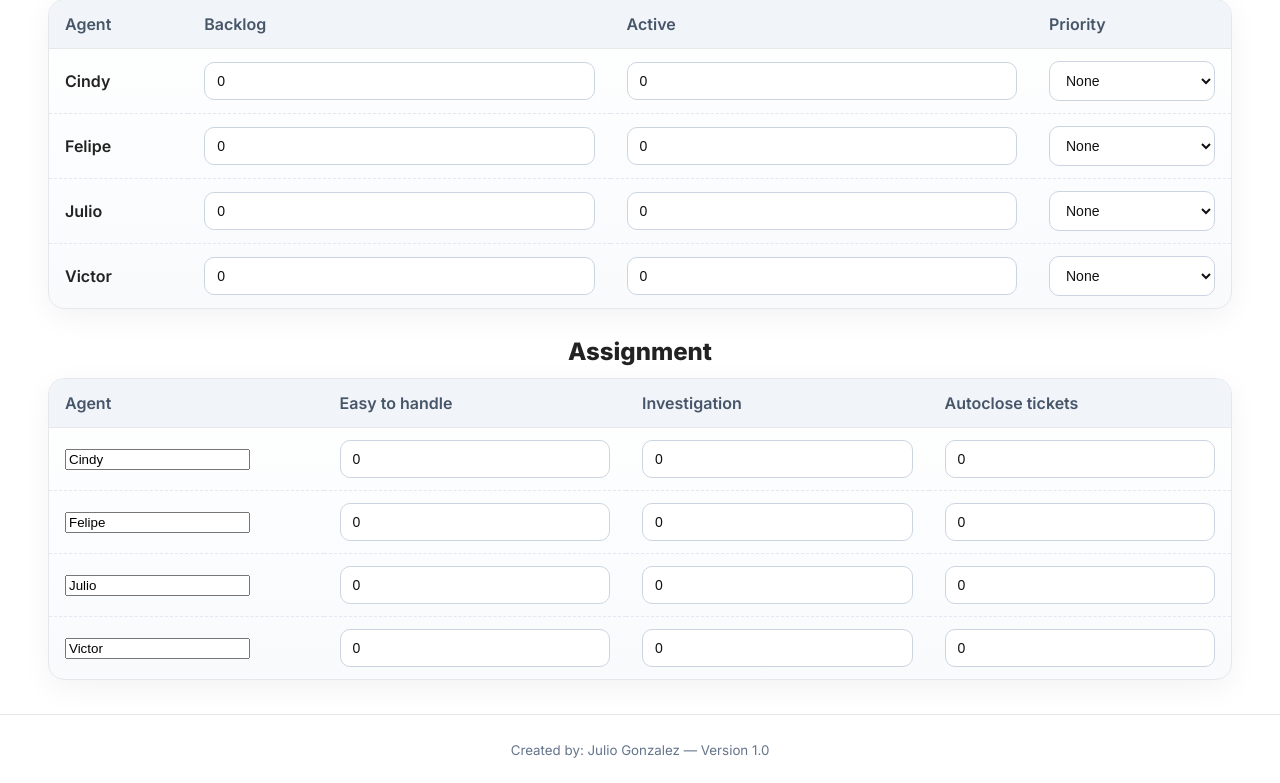
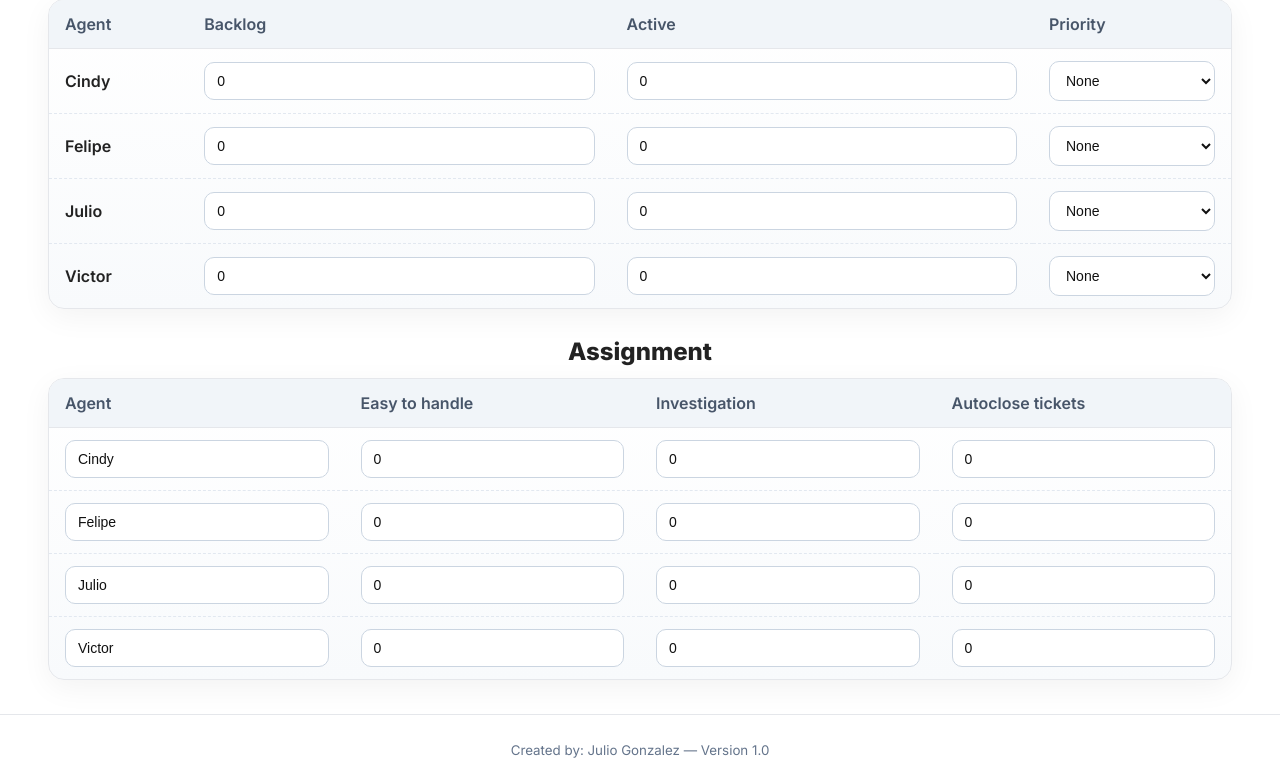
Before and after one commit to Julio11265/QueueManagerBOG, a Flask app: page / in a window 1280 px wide. Shown: the part 154-937 px from the top of the page. Run offline with Flask 3, Linux system fonts and the light colour scheme; data comes from the database, SQL or seed files in the repository; some libraries are stand-ins or nearby versions.

Commit message:
Update styles.css

```diff
--- a/static/styles.css
+++ b/static/styles.css
@@ -28,7 +28,7 @@ html,body{
   color:var(--text);
 }
 
-/* ===== Header con títulos centrados y fecha a la derecha ===== */
+/* ===== Header con título centrado y fecha a la derecha ===== */
 .app-header{
   position:sticky; top:0;
   display:flex; align-items:center; justify-content:center;
@@ -112,9 +112,30 @@ input[type="number"]:focus, select:focus{
   box-shadow: 0 0 0 3px var(--ring);
 }
 
-/* ===== Prioridad por fila ===== */
-tr.p1{ background: var(--row-p1); border-left:4px solid var(--row-p1-border); }
-tr.p2{ background: var(--row-p2); border-left:4px solid var(--row-p2-border); }
+/* ===== Prioridad por fila (color visible en toda la celda) ===== */
+tr.p1 td { background: var(--row-p1) !important; }
+tr.p2 td { background: var(--row-p2) !important; }
+tr.p1 { border-left:4px solid var(--row-p1-border); }
+tr.p2 { border-left:4px solid var(--row-p2-border); }
+/* armoniza inputs/selects cuando hay color de fila */
+tr.p1 input, tr.p1 select { background:#fff7f7 !important; border-color:#fecaca !important; }
+tr.p2 input, tr.p2 select { background:#fffbea !important; border-color:#fde68a !important; }
+
+/* ===== Input de nombre en Assignment con mismo estilo ===== */
+#assignment-table .agent-input{
+  width:100%;
+  padding:10px 12px;
+  border-radius:10px;
+  border:1px solid #cbd5e1;
+  background:#fff;
+  color:#111;
+  outline:none;
+  font-size:14px;
+}
+#assignment-table .agent-input:focus{
+  border-color:var(--accent);
+  box-shadow: 0 0 0 3px var(--ring);
+}
 
 .app-footer{
   text-align:center;
```
